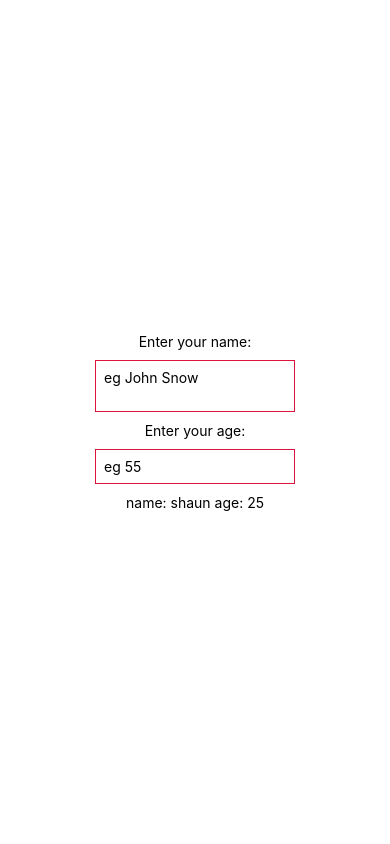
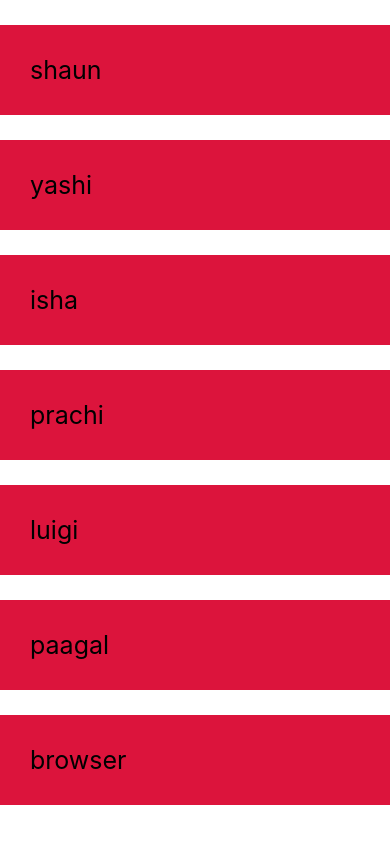
Before and after one commit to mohit200008/react-native-app, a React Native app: screen / in a window 390 px wide. Built offline with nearby package versions, Linux system fonts and the light colour scheme.

Commit message:
scroll view

```diff
--- a/App.js
+++ b/App.js
@@ -1,20 +1,34 @@
 import React, { useState } from 'react';
-import { StyleSheet, Text, TextInput, View } from 'react-native';
+import { ScrollView, StyleSheet, Text, TextInput, View } from 'react-native';
 
 export default function App() {
-  const [name, setName]= useState('shaun');
-  const [age,setAge]= useState('25');
+  const [people, setPeople]= useState([
+    { name: 'shaun', key: '1'},
+    { name: 'yashi', key: '2'},
+    { name: 'isha', key: '3'},
+    { name: 'prachi', key: '4'},
+    { name: 'luigi', key: '5'},
+    { name: 'paagal', key: '6'},
+    { name: 'browser', key: '7'},
+  ]);
 
 
 
   return (
     <View style={styles.container}>
-      <Text>Enter your name:</Text>
-      <TextInput style={styles.input} multiline placeholder="eg John Snow" onChangeText={(val) => setName(val)}/>
-      <Text>Enter your age:</Text>
-      <TextInput style={styles.input} placeholder="eg 55" keyboardType="numeric" onChangeText={(val)=> setAge(val)}/>
+     {<ScrollView>
 
-      <Text>name: {name} age: {age}</Text>
+     {
+       people.map(item=> {
+         return (
+           <View key={item.key}>
+             <Text style={styles.item}>{item.name}</Text>
+           </View>
+         )
+       })
+     }
+     </ScrollView>
+    }
     </View>
   );
 }
@@ -23,15 +37,14 @@ const styles = StyleSheet.create({
   container: {
     flex: 1,
     backgroundColor: '#fff',
-    alignItems: 'center',
-    justifyContent: 'center',
+    //alignItems: 'center',
+    //justifyContent: 'center',
 
   },
-  input: {
-    borderWidth: 1,
-    borderColor: 'crimson',
-    padding: 8,
-    margin:10,
-    width: 200
+  item: {
+    marginTop: 25,
+    padding: 30,
+    backgroundColor: 'crimson',
+    fontSize: 25
   }
 });
```
